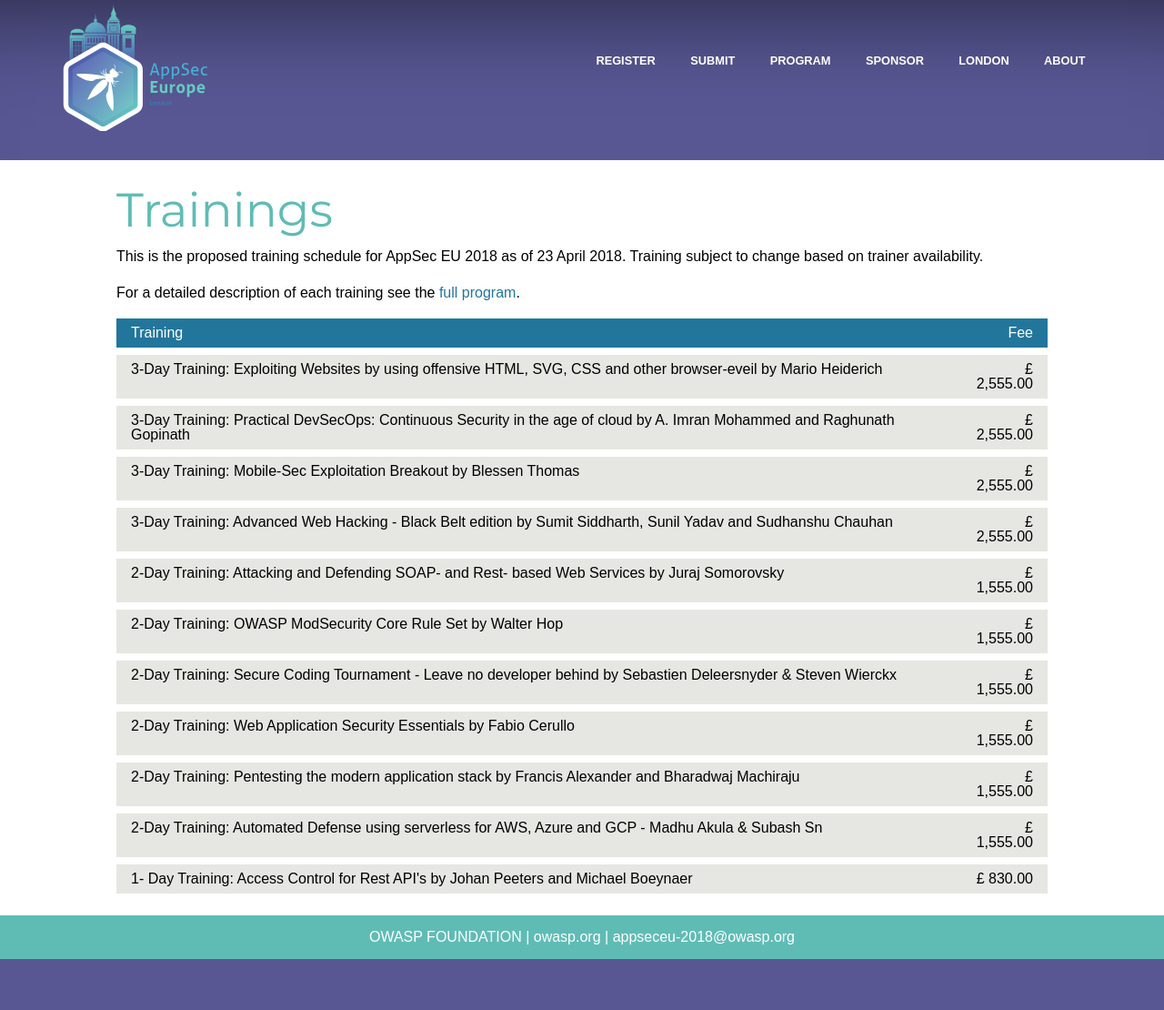
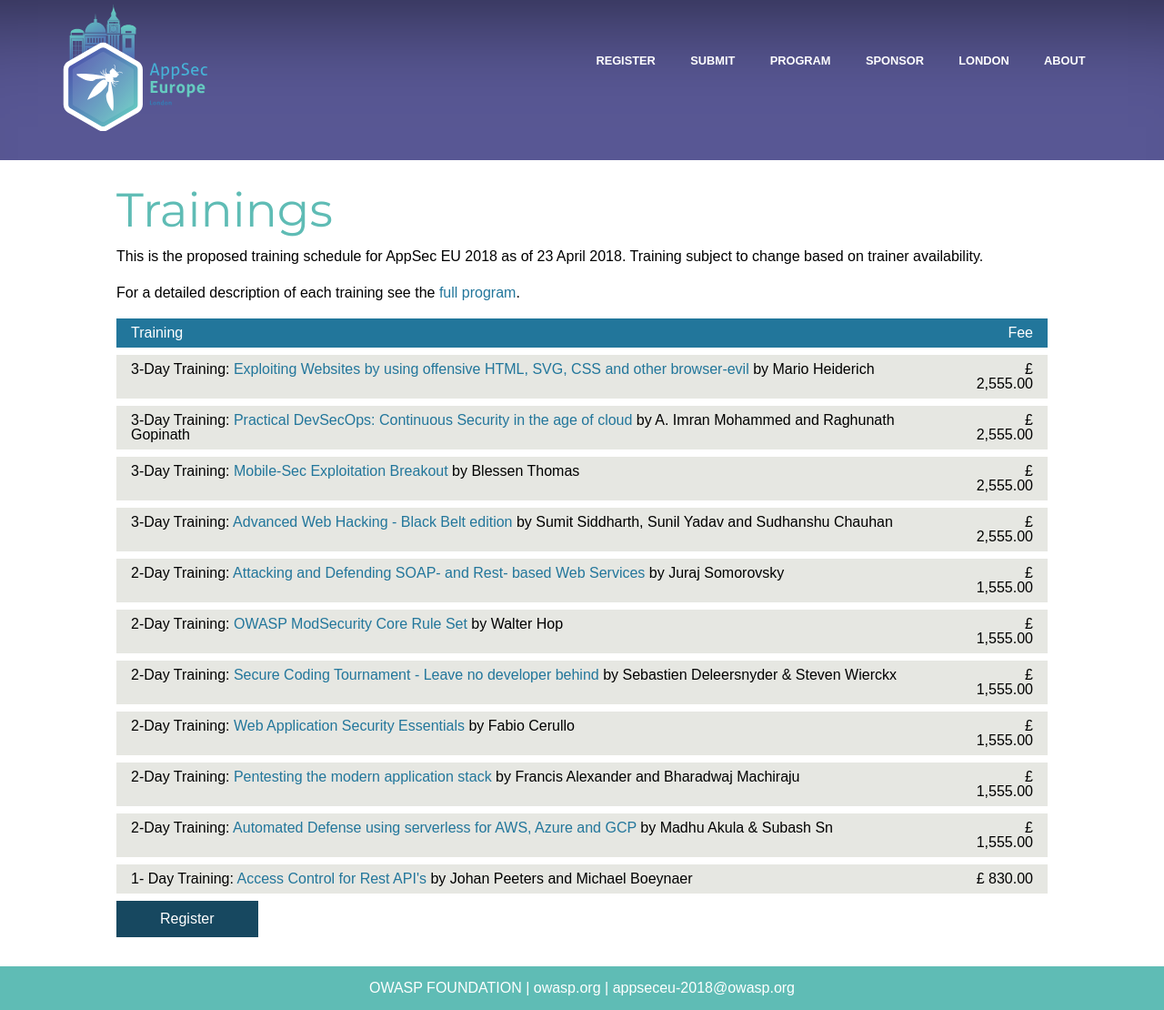
Before and after one commit to OWASP/AppSecEurope2018, a Jekyll site: the page built from program/trainings.md, in a window 1280 px wide. Shown: the whole page at 91% size. Built offline with Jekyll 4.4.1, drawn with Linux system fonts in a browser that asks for light colours; some web fonts are replaced; before the commit the page ends 1054 px from its top, so only the background shows below that.

Commit message:
Ading links on training + register button

```diff
--- a/program/trainings.md
+++ b/program/trainings.md
@@ -16,48 +16,50 @@
 </thead>
 <tbody>
 <tr>
-	<td>3-Day Training: Exploiting Websites by using offensive HTML, SVG, CSS and other browser-eveil by Mario Heiderich</td>
+	<td>3-Day Training: <a href="https://appseceurope2018a.sched.com/event/EgY9/3-day-training-exploiting-websites-by-using-offensive-html-svg-css-and-other-browser-evil?iframe=yes&w=100%&sidebar=yes&bg=no">Exploiting Websites by using offensive HTML, SVG, CSS and other browser-evil</a> by Mario Heiderich</td>
 	<td>£ 2,555.00</td>
 </tr>
 <tr>
-	<td>3-Day Training: Practical DevSecOps: Continuous Security in the age of cloud by A. Imran Mohammed and Raghunath Gopinath</td>
+	<td>3-Day Training: <a href="https://appseceurope2018a.sched.com/event/Ek0J/3-day-training-practical-devsecops-continuous-security-in-the-age-of-cloud?iframe=yes&w=100%&sidebar=yes&bg=no">Practical DevSecOps: Continuous Security in the age of cloud</a> by A. Imran Mohammed and Raghunath Gopinath</td>
 	<td>£ 2,555.00</td>
 </tr>
 <tr>
-	<td>3-Day Training: Mobile-Sec Exploitation Breakout by Blessen Thomas</td>
+	<td>3-Day Training: <a href="https://appseceurope2018a.sched.com/event/EgcY/3-day-training-mobile-sec-exploitation-breakout?iframe=yes&w=100%&sidebar=yes&bg=no">Mobile-Sec Exploitation Breakout</a> by Blessen Thomas</td>
 	<td>£ 2,555.00</td>
 </tr>
 <tr>
-	<td>3-Day Training: Advanced Web Hacking - Black Belt edition by Sumit Siddharth, Sunil Yadav and Sudhanshu Chauhan</td>
+	<td>3-Day Training: <a href="https://appseceurope2018a.sched.com/event/EgYB/3-day-training-advanced-web-hacking?iframe=yes&w=100%&sidebar=yes&bg=no">Advanced Web Hacking - Black Belt edition</a> by Sumit Siddharth, Sunil Yadav and Sudhanshu Chauhan</td>
 	<td>£ 2,555.00</td>
 </tr>
 <tr>
-	<td>2-Day Training: Attacking and Defending SOAP- and Rest- based Web Services by Juraj Somorovsky</td>
+	<td>2-Day Training: <a href="https://appseceurope2018a.sched.com/event/EgYC/2-day-training-attacking-and-defending-soap-and-rest-based-web-services?iframe=yes&w=100%&sidebar=yes&bg=no">Attacking and Defending SOAP- and Rest- based Web Services</a> by Juraj Somorovsky</td>
 	<td>£ 1,555.00</td>
 </tr>
 <tr>
-	<td>2-Day Training: OWASP ModSecurity Core Rule Set by Walter Hop</td>
+	<td>2-Day Training: <a href="https://appseceurope2018a.sched.com/event/EgYD/2-day-training-owasp-modsecurity-core-rule-set?iframe=yes&w=100%&sidebar=yes&bg=no">OWASP ModSecurity Core Rule Set</a> by Walter Hop</td>
 	<td>£ 1,555.00</td>
 </tr>
 <tr>
-	<td>2-Day Training:  Secure Coding Tournament - Leave no developer behind by Sebastien Deleersnyder & Steven Wierckx</td>
+	<td>2-Day Training:  <a href="https://appseceurope2018a.sched.com/event/EgYE/2-day-training-secure-coding-tournament-leave-no-developer-behind?iframe=yes&w=100%&sidebar=yes&bg=no">Secure Coding Tournament - Leave no developer behind</a> by Sebastien Deleersnyder & Steven Wierckx</td>
 	<td>£ 1,555.00</td>
 </tr>
 <tr>
-	<td>2-Day Training:  Web Application Security Essentials by Fabio Cerullo</td>
+	<td>2-Day Training:  <a href="https://appseceurope2018a.sched.com/event/EgcS/2-day-training-web-application-security-essentials?iframe=yes&w=100%&sidebar=yes&bg=no">Web Application Security Essentials</a> by Fabio Cerullo</td>
 	<td>£ 1,555.00</td>
 </tr>
 <tr>
-	<td>2-Day Training:  Pentesting the modern application stack by Francis Alexander and Bharadwaj Machiraju</td>
+	<td>2-Day Training:  <a href="https://appseceurope2018a.sched.com/event/EgcT/2-day-training-pentesting-the-modern-application-stack?iframe=yes&w=100%&sidebar=yes&bg=no">Pentesting the modern application stack</a> by Francis Alexander and Bharadwaj Machiraju</td>
 	<td>£ 1,555.00</td>
 </tr>
 <tr>
-	<td>2-Day Training:  Automated Defense using serverless for AWS, Azure and GCP - Madhu Akula & Subash Sn</td>
+	<td>2-Day Training:  <a href="https://appseceurope2018a.sched.com/event/EgcU/2-day-training-automated-defense-using-serverless-for-aws-azure-and-gcp?iframe=yes&w=100%&sidebar=yes&bg=no">Automated Defense using serverless for AWS, Azure and GCP</a> by Madhu Akula & Subash Sn</td>
 	<td>£ 1,555.00</td>
 </tr>
 <tr>
-	<td>1- Day Training:  Access Control for Rest API's by Johan Peeters and Michael Boeynaer</td>
+	<td>1- Day Training:  <a href="https://appseceurope2018a.sched.com/event/EgcV/1-day-training-access-control-for-rest-apis?iframe=yes&w=100%&sidebar=yes&bg=no">Access Control for Rest API's</a> by Johan Peeters and Michael Boeynaer</td>
 	<td>£ 830.00</td>
 </tr>
 </tbody>
 </table>
+
+<a class="button" href="https://www.regonline.com/owaspappseceu2018london">Register</a>
```
